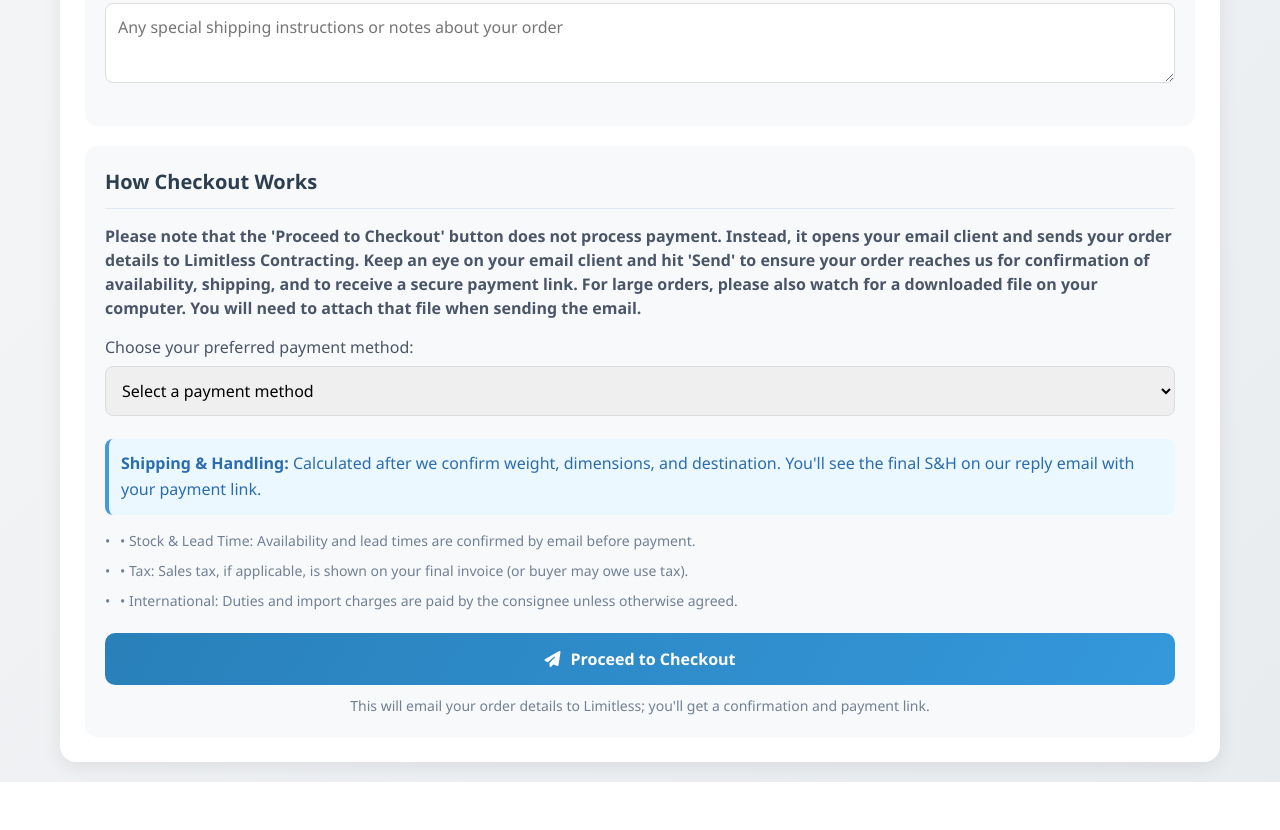
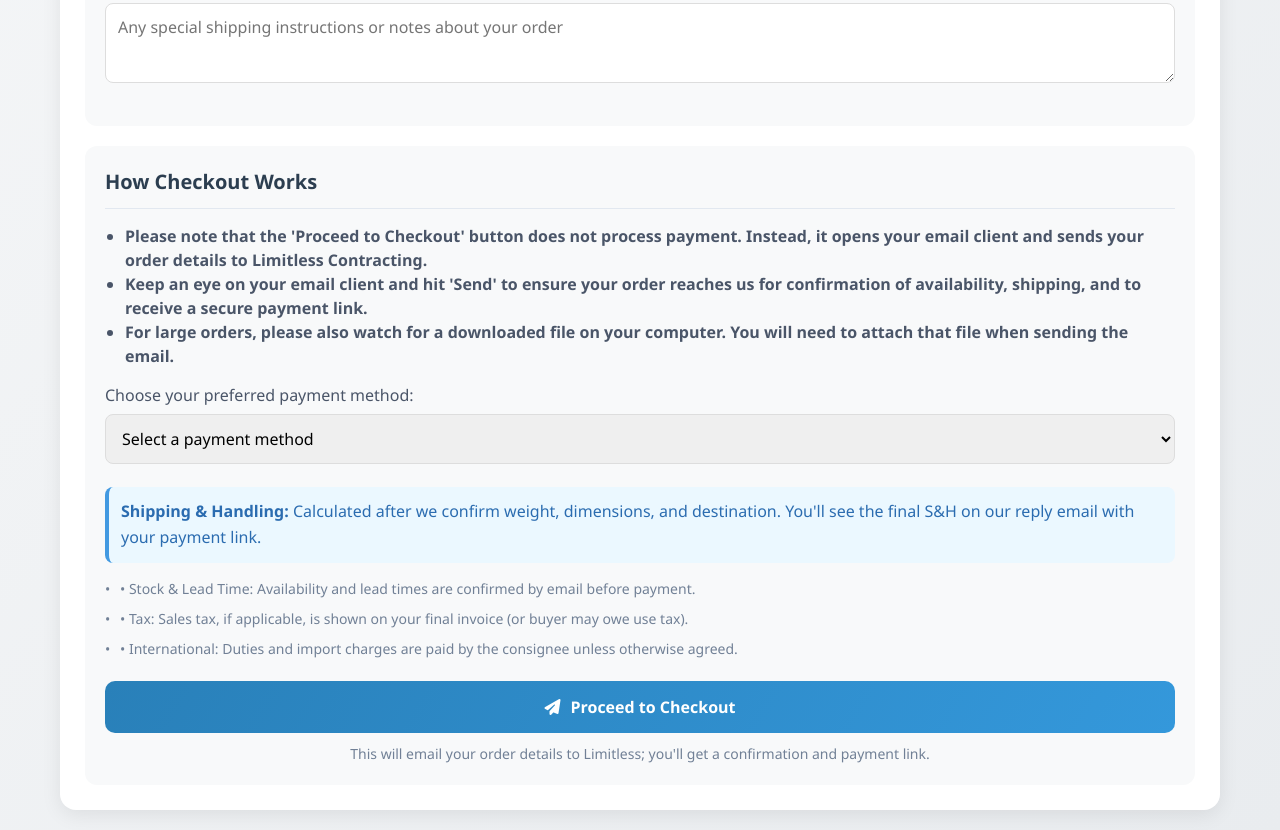
Before and after one commit to Limitless-LLC/Limitless, a plain HTML site: page cart.html in a window 1280 px wide. Shown: the part 1076-1906 px from the top of the page. Before the commit the page ends 1858 px from the top, so only its background shows below. Drawn offline with Linux system fonts and the light colour scheme.

Commit message:
Update cart.html

```diff
--- a/cart.html
+++ b/cart.html
@@ -296,11 +296,13 @@ body{background:linear-gradient(135deg,#f8f9fa 0%,#e9ecef 100%);color:#2d3748;li
 
     <div class="checkout-section">
       <div class="checkout-title"style="font-weight: bold;">How Checkout Works</div>
-      <div class="checkout-instructions" style="font-weight: bold;">
-	    Please note that the 'Proceed to Checkout' button does not process payment. Instead, it opens your email client and sends your order details to Limitless Contracting.
-	    Keep an eye on your email client and hit 'Send' to ensure your order reaches us for confirmation of availability, shipping, and to receive a secure payment link.
-	    For large orders, please also watch for a downloaded file on your computer. You will need to attach that file when sending the email.
-		</div>
+     <div class="checkout-instructions" style="font-weight: bold;">
+    	<ul style="list-style-type: disc; margin-left: 20px;">
+        <li>Please note that the 'Proceed to Checkout' button does not process payment. Instead, it opens your email client and sends your order details to Limitless Contracting.</li>
+        <li>Keep an eye on your email client and hit 'Send' to ensure your order reaches us for confirmation of availability, shipping, and to receive a secure payment link.</li>
+        <li>For large orders, please also watch for a downloaded file on your computer. You will need to attach that file when sending the email.</li>
+    	</ul>
+	</div>
       <div class="payment-method">
         <label class="payment-label" for="payment-method">Choose your preferred payment method:</label>
         <select class="payment-select" id="payment-method">
```
